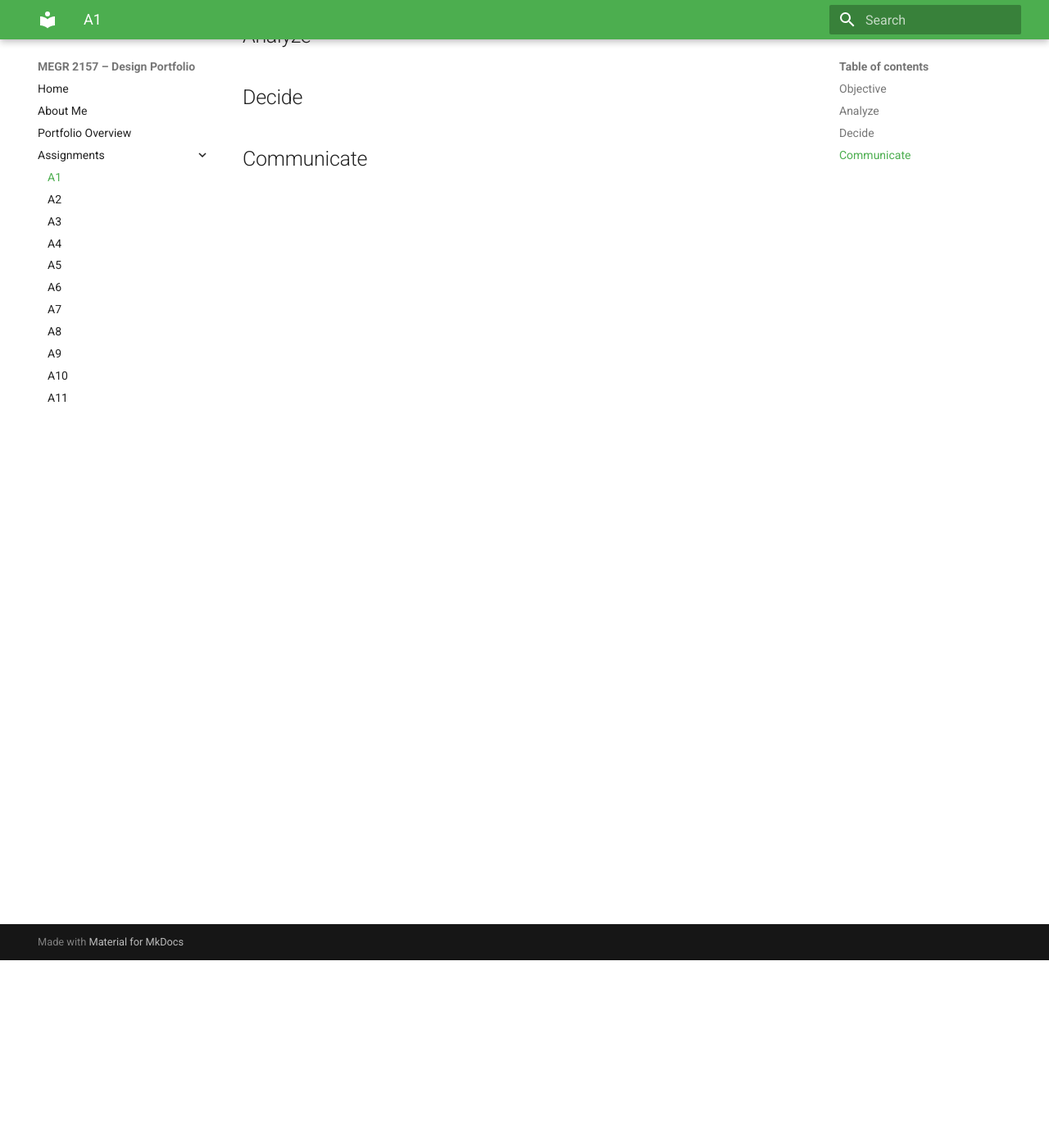
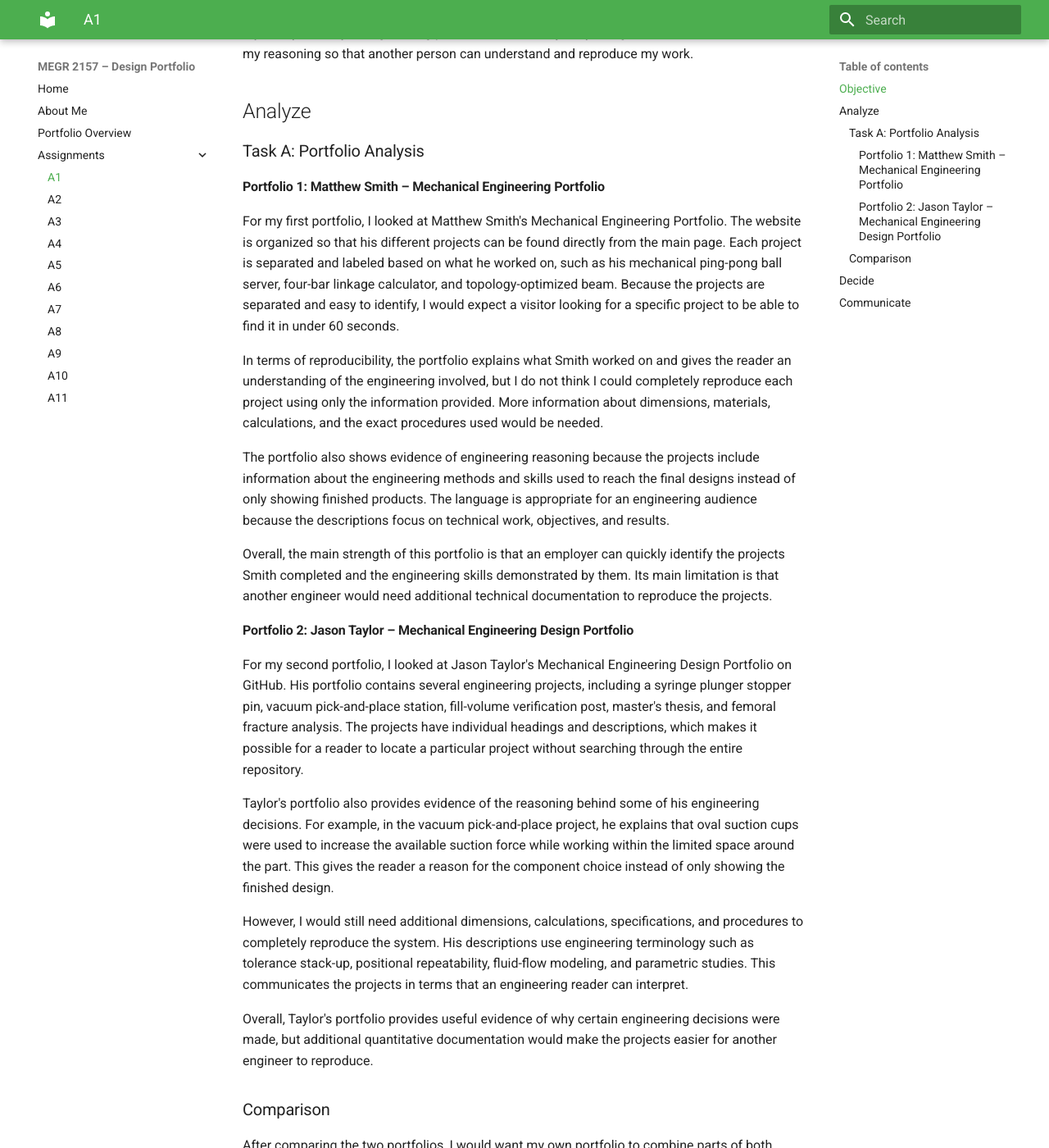
Before and after one commit to igarayal/Alzamora-MEGR2156-Portfolio, an MkDocs documentation site: the page built from docs/assignments/A01/index.md, in a window 1280 px wide and 1400 px high, scrolled down 229 px. Shown: the whole window at 82% size. Built offline with MkDocs 1.6.1 and Material for MkDocs 9.7.7, drawn with Linux system fonts in a browser that asks for light colours; some of the changed text lies outside the part shown.

Commit message:
Revise A1 assignment to create engineering portfolio
Updated the assignment to focus on creating a professional engineering portfolio, including objectives, analysis of two portfolios, and comparison for personal portfolio development.

```diff
--- a/docs/assignments/A01/index.md
+++ b/docs/assignments/A01/index.md
@@ -1,9 +1,80 @@
-# A1 – [Topic]
+# A1 – Create Portfolio
 
 ## Objective
-
+The objective of this assignment is to create a professional engineering
+portfolio that documents my ability to analyze engineering problems, make
+and justify design decisions, and communicate my reasoning so that another
+person can understand and reproduce my work.
 
 ## Analyze
+### Task A: Portfolio Analysis
+
+#### Portfolio 1: Matthew Smith – Mechanical Engineering Portfolio
+
+For my first portfolio, I looked at Matthew Smith's Mechanical Engineering
+Portfolio. The website is organized so that his different projects can be
+found directly from the main page. Each project is separated and labeled
+based on what he worked on, such as his mechanical ping-pong ball server,
+four-bar linkage calculator, and topology-optimized beam. Because the
+projects are separated and easy to identify, I would expect a visitor
+looking for a specific project to be able to find it in under 60 seconds.
+
+In terms of reproducibility, the portfolio explains what Smith worked on
+and gives the reader an understanding of the engineering involved, but I
+do not think I could completely reproduce each project using only the
+information provided. More information about dimensions, materials,
+calculations, and the exact procedures used would be needed.
+
+The portfolio also shows evidence of engineering reasoning because the
+projects include information about the engineering methods and skills used
+to reach the final designs instead of only showing finished products. The
+language is appropriate for an engineering audience because the
+descriptions focus on technical work, objectives, and results.
+
+Overall, the main strength of this portfolio is that an employer can
+quickly identify the projects Smith completed and the engineering skills
+demonstrated by them. Its main limitation is that another engineer would
+need additional technical documentation to reproduce the projects.
+
+#### Portfolio 2: Jason Taylor – Mechanical Engineering Design Portfolio
+
+For my second portfolio, I looked at Jason Taylor's Mechanical Engineering
+Design Portfolio on GitHub. His portfolio contains several engineering
+projects, including a syringe plunger stopper pin, vacuum pick-and-place
+station, fill-volume verification post, master's thesis, and femoral
+fracture analysis. The projects have individual headings and descriptions,
+which makes it possible for a reader to locate a particular project
+without searching through the entire repository.
+
+Taylor's portfolio also provides evidence of the reasoning behind some of
+his engineering decisions. For example, in the vacuum pick-and-place
+project, he explains that oval suction cups were used to increase the
+available suction force while working within the limited space around the
+part. This gives the reader a reason for the component choice instead of
+only showing the finished design.
+
+However, I would still need additional dimensions, calculations,
+specifications, and procedures to completely reproduce the system. His
+descriptions use engineering terminology such as tolerance stack-up,
+positional repeatability, fluid-flow modeling, and parametric studies.
+This communicates the projects in terms that an engineering reader can
+interpret.
+
+Overall, Taylor's portfolio provides useful evidence of why certain
+engineering decisions were made, but additional quantitative
+documentation would make the projects easier for another engineer to
+reproduce.
+
+### Comparison
+
+After comparing the two portfolios, I would want my own portfolio to
+combine parts of both approaches. I would use Smith's organization to
+make individual assignments easy for a visitor to find while also
+including the engineering reasoning shown in Taylor's project
+descriptions. I would include equations, assumptions, calculations,
+design choices, and results so another engineering student or engineer
+could understand what I did, why I did it, and how I reached my final
+result.
 
 
 ## Decide
```
